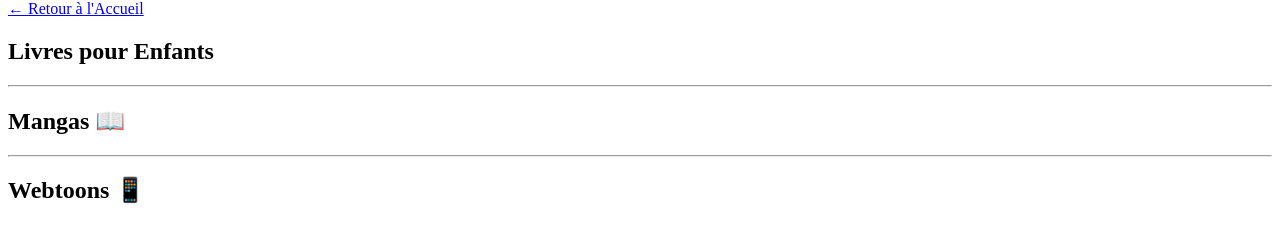
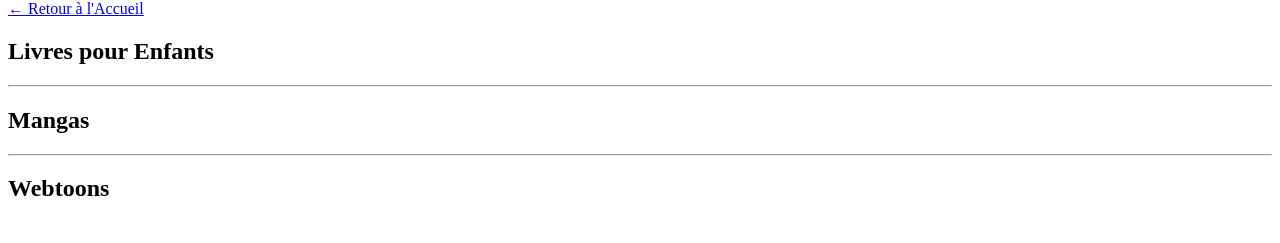
Before and after one commit to samirkema/otakusshopandswap, a Jekyll site: the page built from manga.html, in a window 1280 px wide. Shown: the part 154-397 px from the top of the page. Built offline with Jekyll 4.4.1, drawn with Linux system fonts in a browser that asks for light colours.

Commit message:
no emoji

```diff
--- a/manga.html
+++ b/manga.html
@@ -19,12 +19,12 @@ title: Lecture Exclusive (Manga, Webtoon, Livres)
     <hr>
 
     <section id="manga-section" class="content-section">
-        <h2>Mangas 📖</h2>
+        <h2>Mangas </h2>
     </section>
 
     <hr>
 
     <section id="webtoon-section" class="content-section">
-        <h2>Webtoons 📱</h2>
+        <h2>Webtoons </h2>
     </section>
 </div>
```
